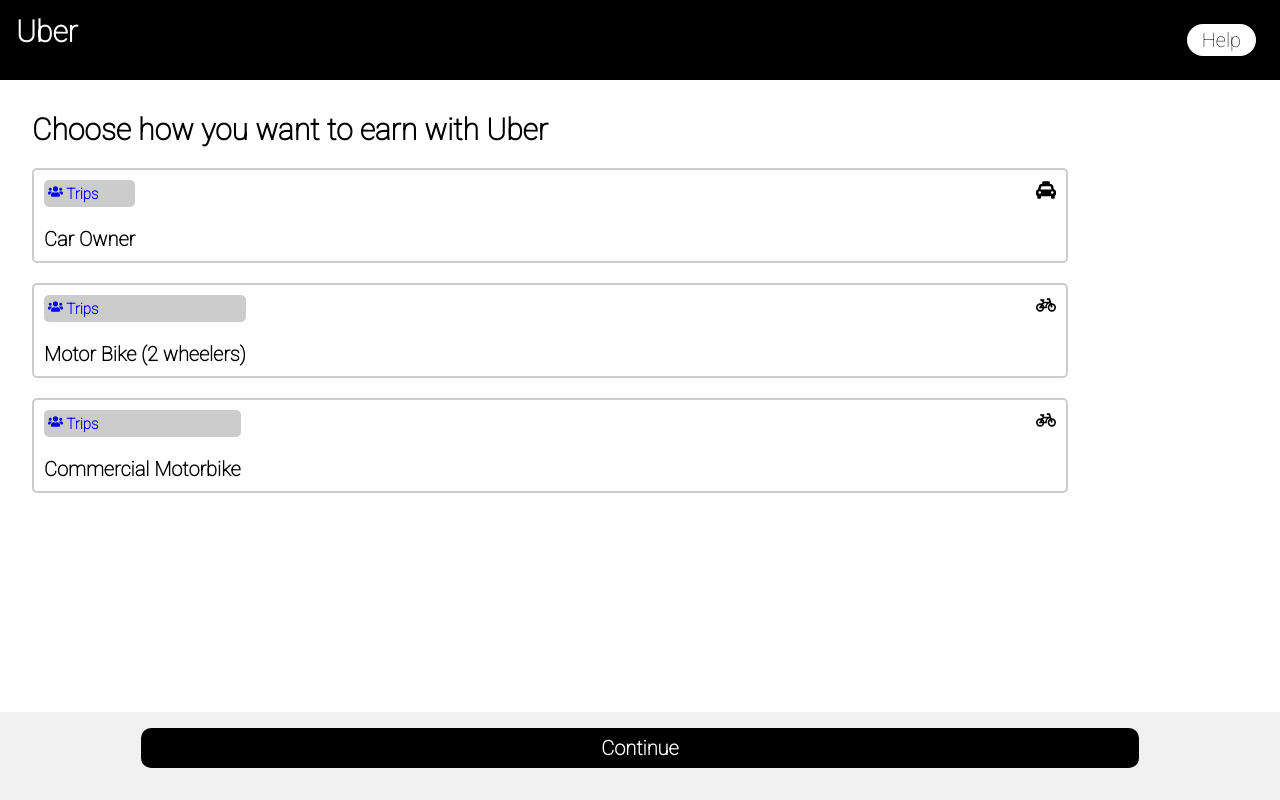
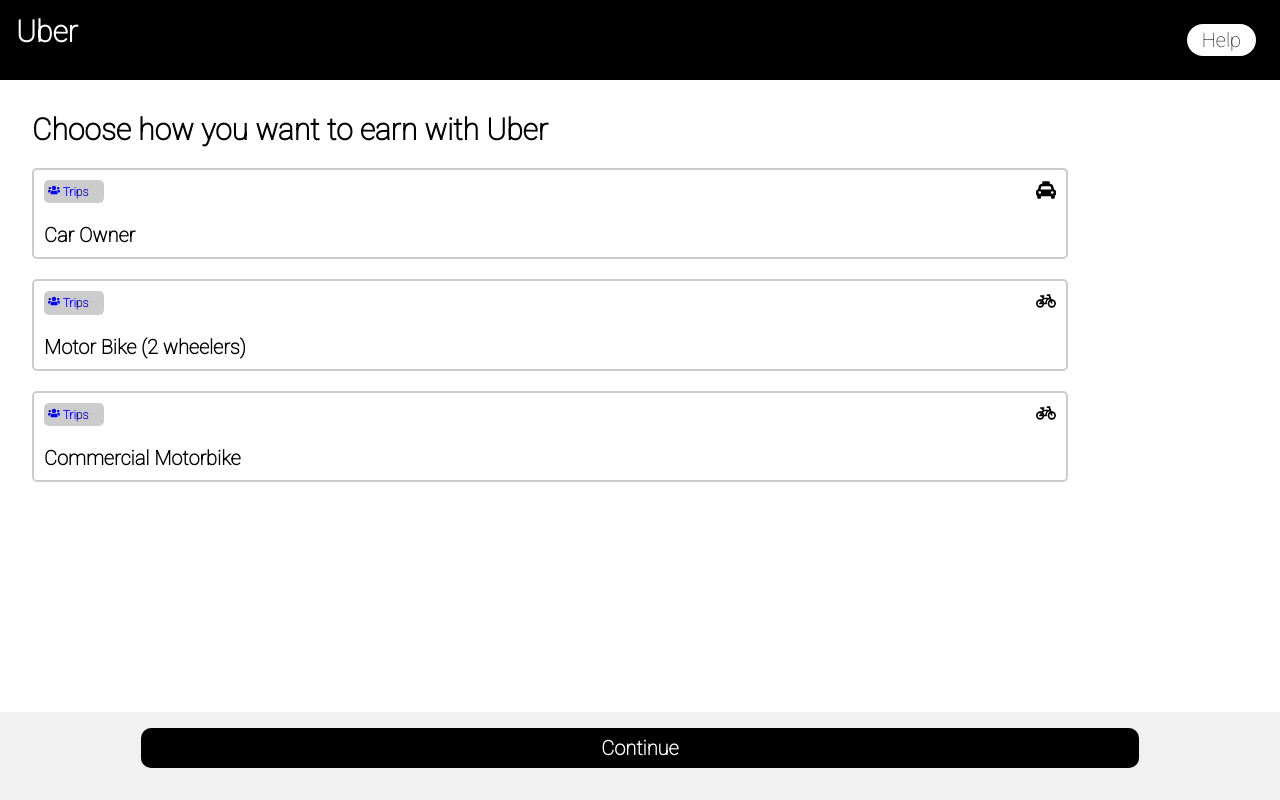
Before and after one commit to ayushj-02/Uber_Driver_App_Clone, a React (Create React App) app: page /uber_vehicle in a window 1280 px wide. Built offline with nearby package versions, Linux system fonts and the light colour scheme.

Commit message:
Changes in App.css

```diff
--- a/src/App.css
+++ b/src/App.css
@@ -263,11 +263,12 @@
 }
 .badge{
   background: #ccc;
-  font-size: 15px;
+  font-size: 12px;
   font-weight: bold;
   display: inline;
   padding: 0.25rem;
   margin-bottom: 20px;
   color: blue;
   border-radius: 5px;
+  width:60px
 }
```
